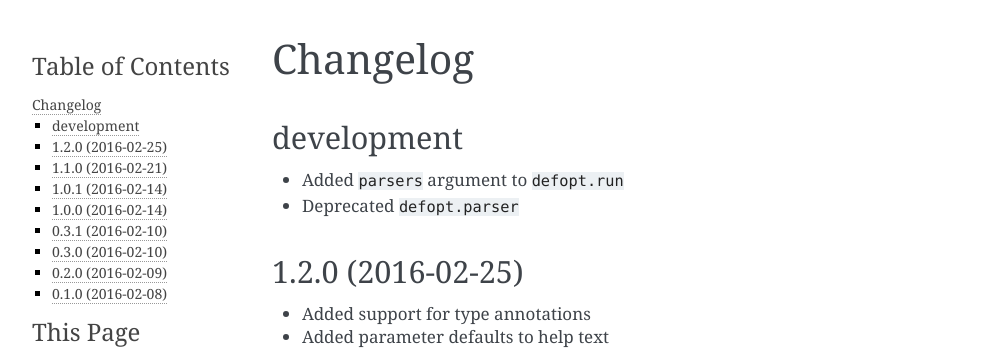
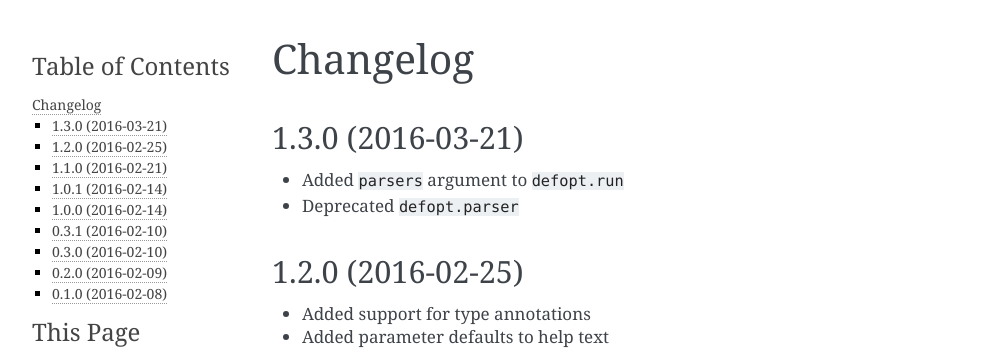
Before and after one commit to anntzer/defopt, a Sphinx documentation site: the page built from docs/changelog.rst, in a window 1280 px wide. Shown: the top 350 px of the page, without its empty margins (148-1140 px from the left). Built offline with Sphinx 7.4.7, drawn with Linux system fonts in a browser that asks for light colours.

Commit message:
Update for 1.3.0

```diff
--- a/docs/changelog.rst
+++ b/docs/changelog.rst
@@ -1,8 +1,8 @@
 Changelog
 =========
 
-development
------------
+1.3.0 (2016-03-21)
+------------------
 
 * Added ``parsers`` argument to ``defopt.run``
 * Deprecated ``defopt.parser``
--- a/setup.py
+++ b/setup.py
@@ -7,7 +7,7 @@ with open('README.rst') as readme:
 
 setup(
     name='defopt',
-    version='1.2.0',
+    version='1.3.0',
     description='Effortless argument parser',
     long_description=long_description,
     author='evan_',
```
